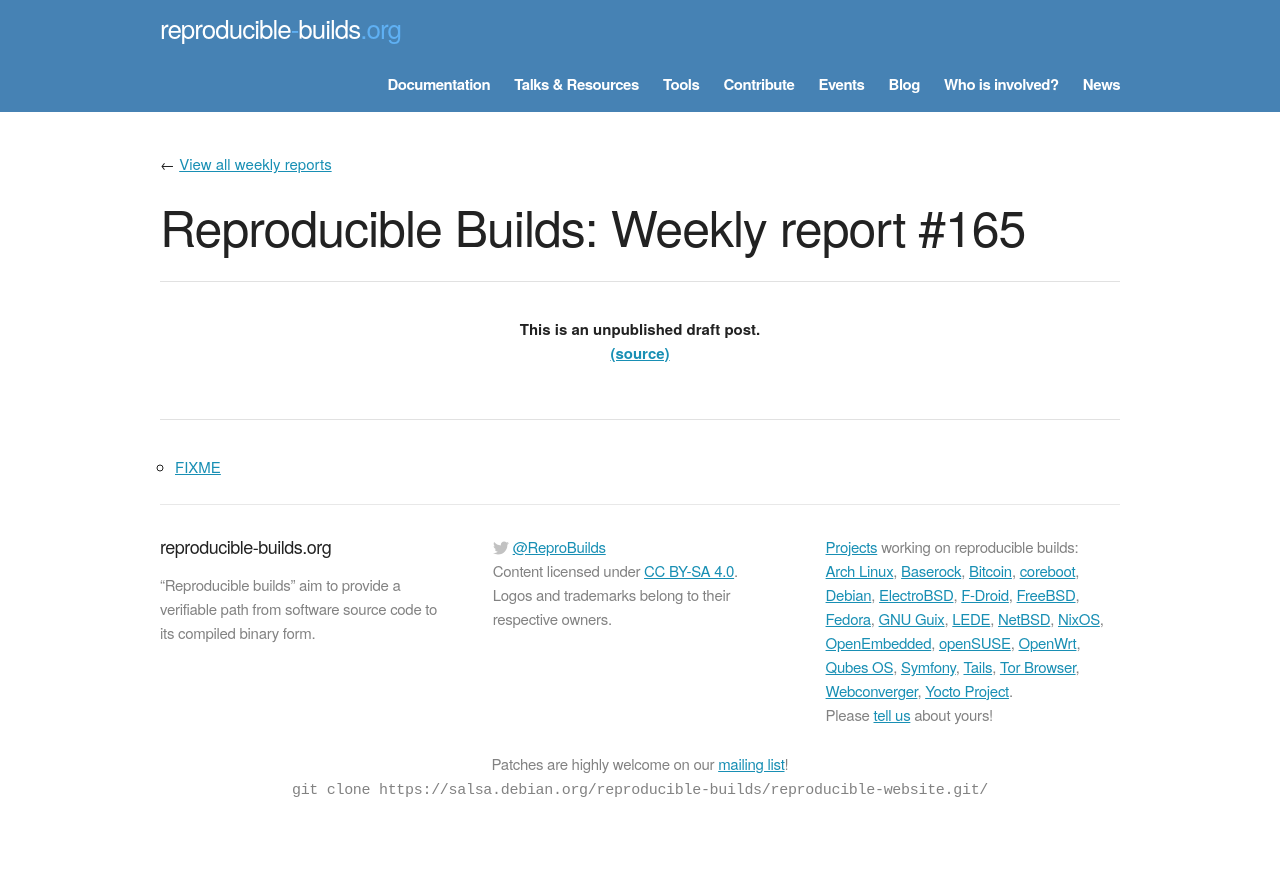
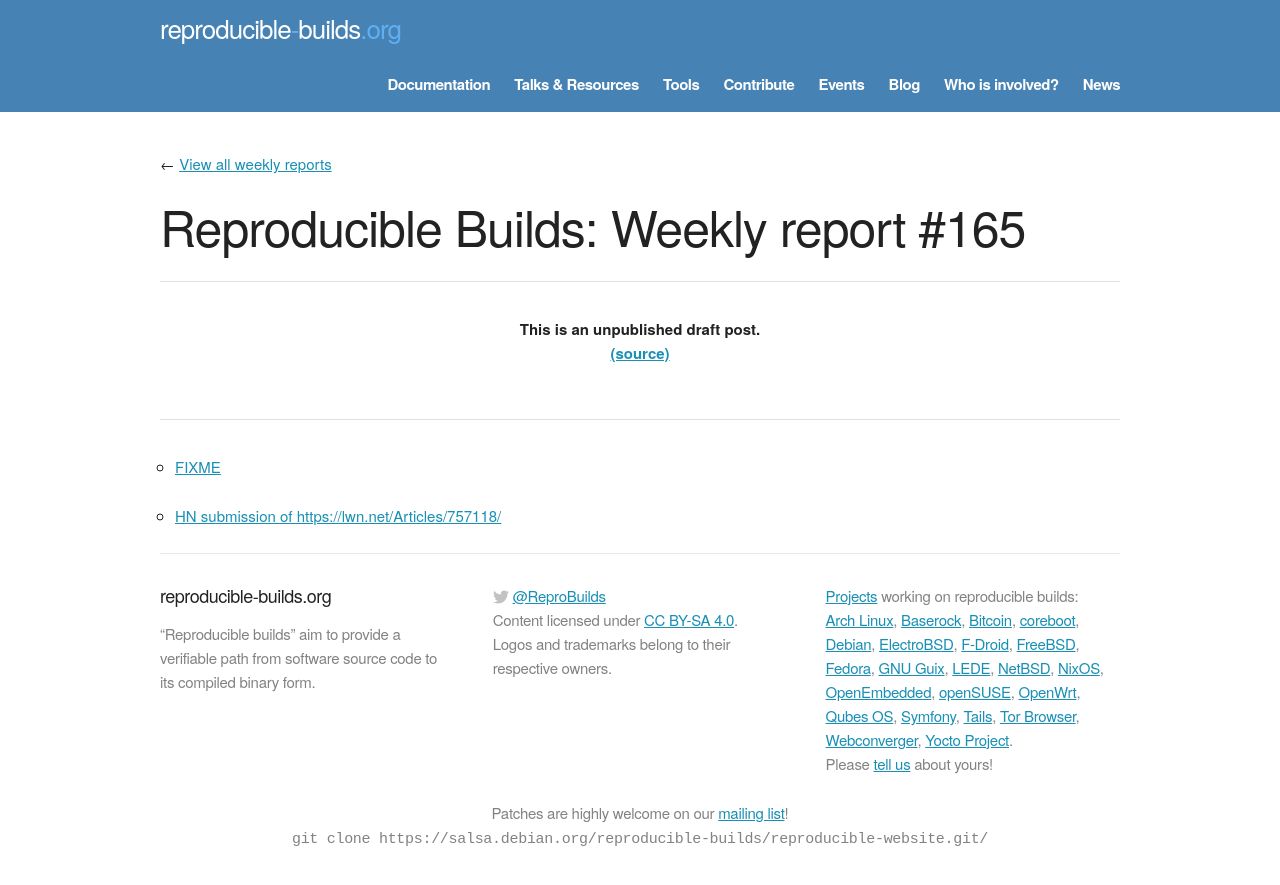
Before and after one commit to prototypefund/reproducible-website, a Jekyll site: the page built from _blog/posts/165.md, in a window 1280 px wide. Shown: the top 885 px of the page. Built offline with Jekyll 4.4.1, drawn with Linux system fonts in a browser that asks for light colours; some web fonts are replaced.

Commit message:
165 += HN submission of https://lwn.net/Articles/757118/ <https://news.ycombinator.com/item?id=17353371>

```diff
--- a/_blog/posts/165.md
+++ b/_blog/posts/165.md
@@ -4,3 +4,5 @@ week: 165
 ---
 
 * [FIXME](https://github.com/ocaml/ocaml/pull/1515#issuecomment-398724077)
+
+* [HN submission of https://lwn.net/Articles/757118/](https://news.ycombinator.com/item?id=17353371)
```
